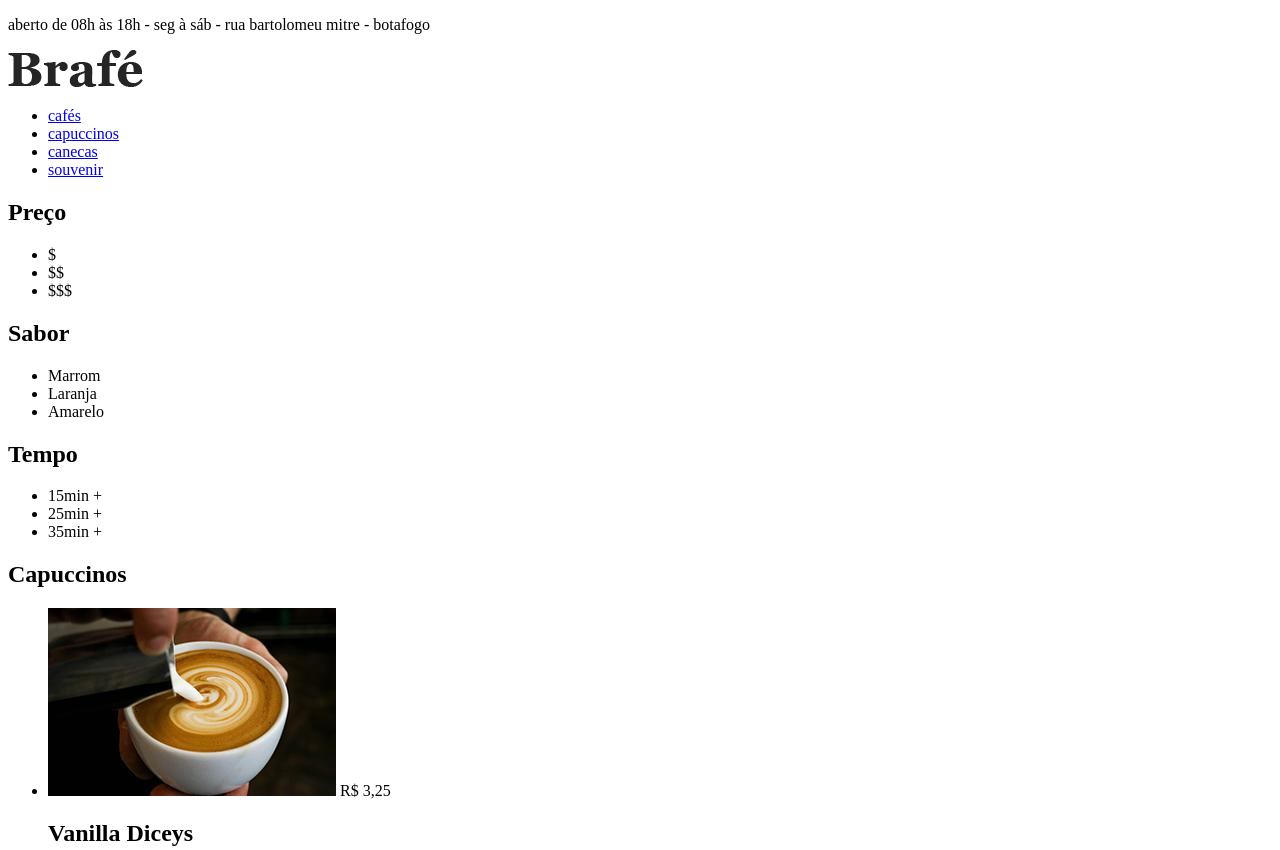
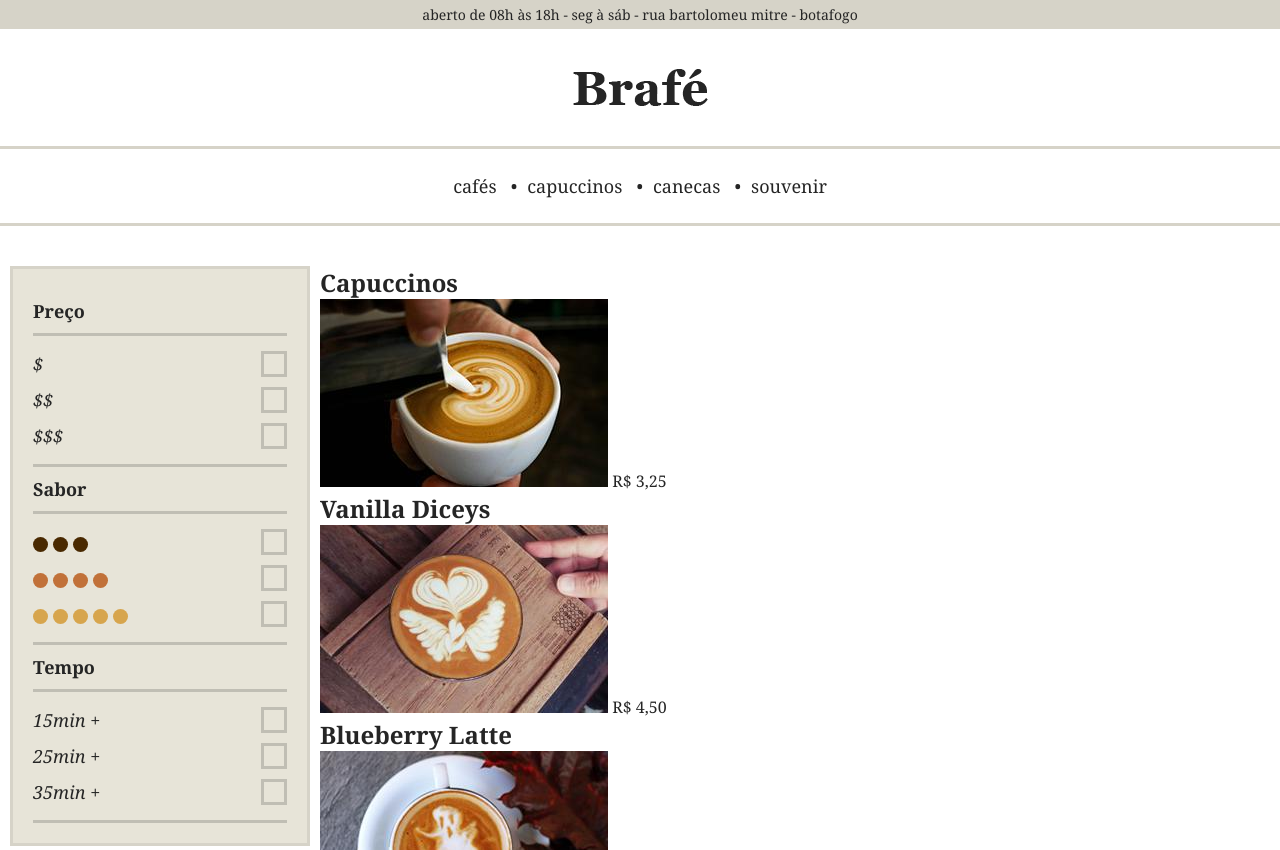
Before and after one commit to LucasSantos27/CSSAvancadoPosicionamento, a plain HTML site: page brafe-2/brafe-2-puro/index.html in a window 1280 px wide. Shown: the top 850 px of the page. Drawn offline with Linux system fonts and the light colour scheme.

Commit message:
Brafe 2 created with Pure CSS

```diff
--- a/brafe-2/brafe-2-puro/css/style.css
+++ b/brafe-2/brafe-2-puro/css/style.css
@@ -0,0 +1,136 @@
+body, p, h1, h2, ul, li{
+    margin: 0px;
+    padding: 0px;
+}
+
+li{
+    list-style: none;
+}
+
+body{
+    font-family: Georgia, serif;
+    color: #252525;
+}
+
+* {
+    box-sizing: border-box;
+}
+
+
+/* Menu */
+
+.header-informacoes{
+    font-size: 0.875em;
+    background: #d6d3c8;
+    padding: 5px 0;
+    text-align: center;
+}
+
+.header-logo img{
+    display: block;
+    margin: 40px auto;
+}
+
+.header-menu{
+    border-top: 3px solid #d6d3c8;
+    border-bottom: 3px solid #d6d3c8;
+    text-align: center;
+    margin-bottom: 40px;
+    padding: 20px 0;
+}
+
+.header-menu li{
+    display: inline-block;
+}
+
+.header-menu a{
+    display: block;
+    padding: 5px 10px 5px 0;
+    text-decoration: none;
+    color: #252525;
+    font-size: 1.125em;
+}
+
+.header-menu li a::before{
+    content: '•';
+    padding-right: 10px;
+}
+
+.header-menu li:first-child a::before{
+    content: '';
+}
+
+
+/* Conteúdo */
+
+.container{
+    max-width: 960px;
+    margin: 0 auto;
+}
+
+/* Filtro */
+
+.filtro {
+    background: #e7e4d8;
+    border: 3px solid #d6d3c8;
+    width: 300px;
+    margin: 0 10px;
+    padding: 20px;
+    float: left;
+}
+
+.filtro h2 {
+    font-size: 1.125em;
+    padding: 10px 0;
+}
+
+.filtro ul {
+    border-top: 3px solid #c0beb4;
+    border-bottom: 3px solid #c0beb4;
+    padding: 10px 0;
+}
+
+.filtro li {
+    font-style: italic;
+    font-size: 1.125em;
+    line-height: 2;
+}
+
+.filtro li::after {
+    content: '';
+    display: block;
+    width: 20px;
+    height: 20px;
+    border: 3px solid #c0beb4;
+    float: right;
+    margin-top: 5px;
+}
+
+.sabor{
+    overflow: hidden;
+}
+
+.sabor span {
+    text-indent: -200px;
+    display: inline-block;
+    width: 15px;
+    height: 15px;
+    border-radius: 50%;
+    vertical-align: middle;
+    background-color: currentColor;
+}
+
+.sabor-3 {
+    color: #492901;
+    box-shadow: 20px 0 0 0 currentColor, 40px 0 0 0 currentColor;
+}
+
+.sabor-4 {
+    color: #c17139;
+    box-shadow: 20px 0 0 0 currentColor, 40px 0 0 0 currentColor, 60px 0 0 0 currentColor;
+}
+
+.sabor-5 {
+    color: #d7a54d;
+    box-shadow: 20px 0 0 0 currentColor, 40px 0 0 0 currentColor, 60px 0 0 0 currentColor, 80px 0 0 0 currentColor;
+}
--- a/brafe-2/brafe-2-puro/index.html
+++ b/brafe-2/brafe-2-puro/index.html
@@ -9,13 +9,13 @@
 <body>
 
 	<header>
-		<div>
+		<div class = "header-informacoes">
 			<p>aberto de 08h às 18h - seg à sáb - rua bartolomeu mitre - botafogo</p>
 		</div>
-		<a href="index.html">
+		<a class="header-logo" href="index.html">
 			<img src="img/brafe.png" alt="Brafé">
 		</a>
-		<nav>
+		<nav class = "header-menu">
 			<ul>
 				<li><a href="#">cafés</a></li>
 				<li><a href="#">capuccinos</a></li>
@@ -26,7 +26,7 @@
 	</header>
 
 	<div>
-		<nav>
+		<nav class = "filtro">
 			<h2>Preço</h2>
 			<ul>
 				<li>$</li>
@@ -34,10 +34,10 @@
 				<li>$$$</li>
 			</ul>
 			<h2>Sabor</h2>
-			<ul>
-				<li>Marrom</li>
-				<li>Laranja</li>
-				<li>Amarelo</li>
+			<ul class="sabor">
+				<li><span class = "sabor-3">Marrom</span></li>
+				<li><span class = "sabor-4">Laranja</span></li>
+				<li><span class = "sabor-5">Amarelo</span></li>
 			</ul>
 			<h2>Tempo</h2>
 			<ul>
```
